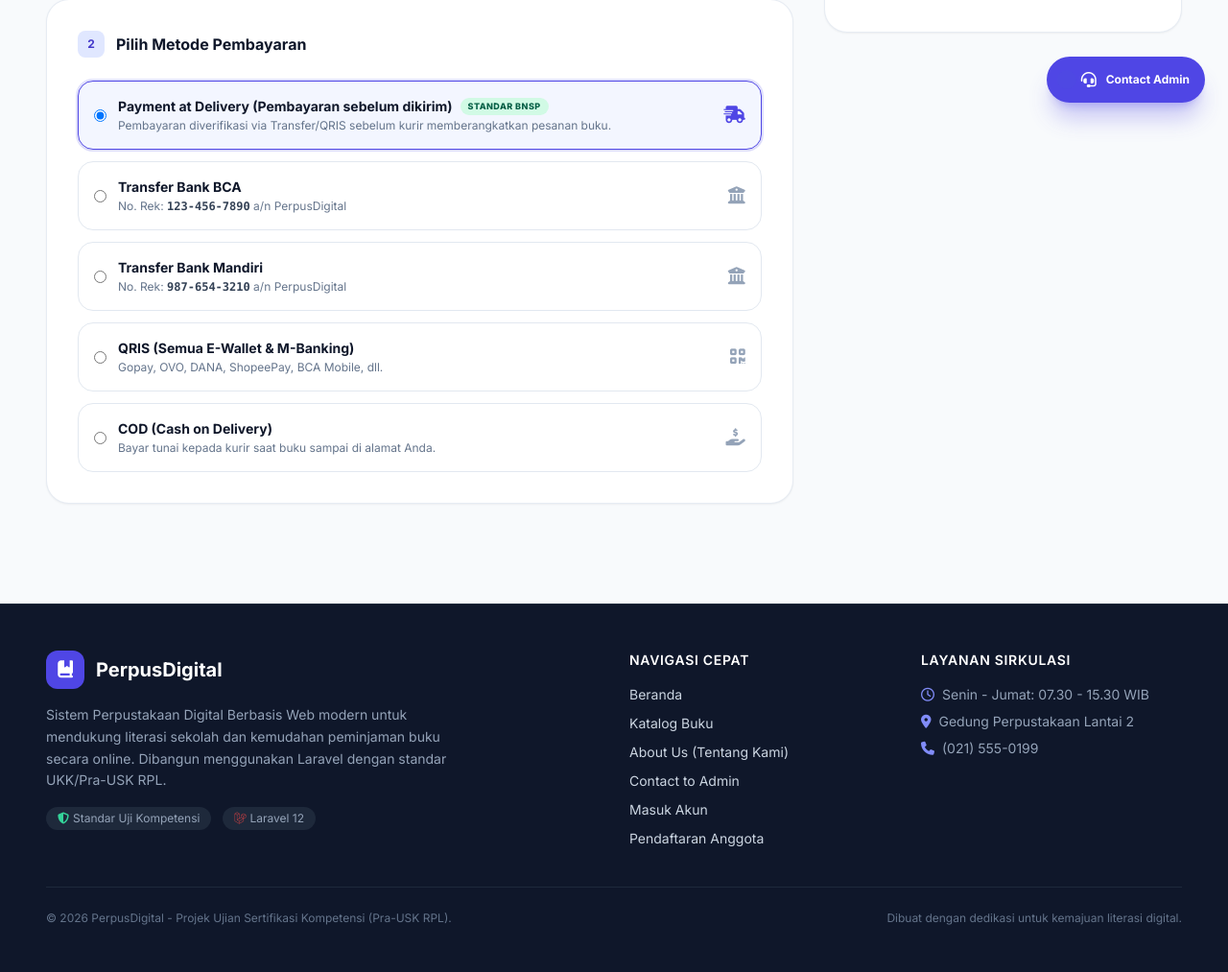
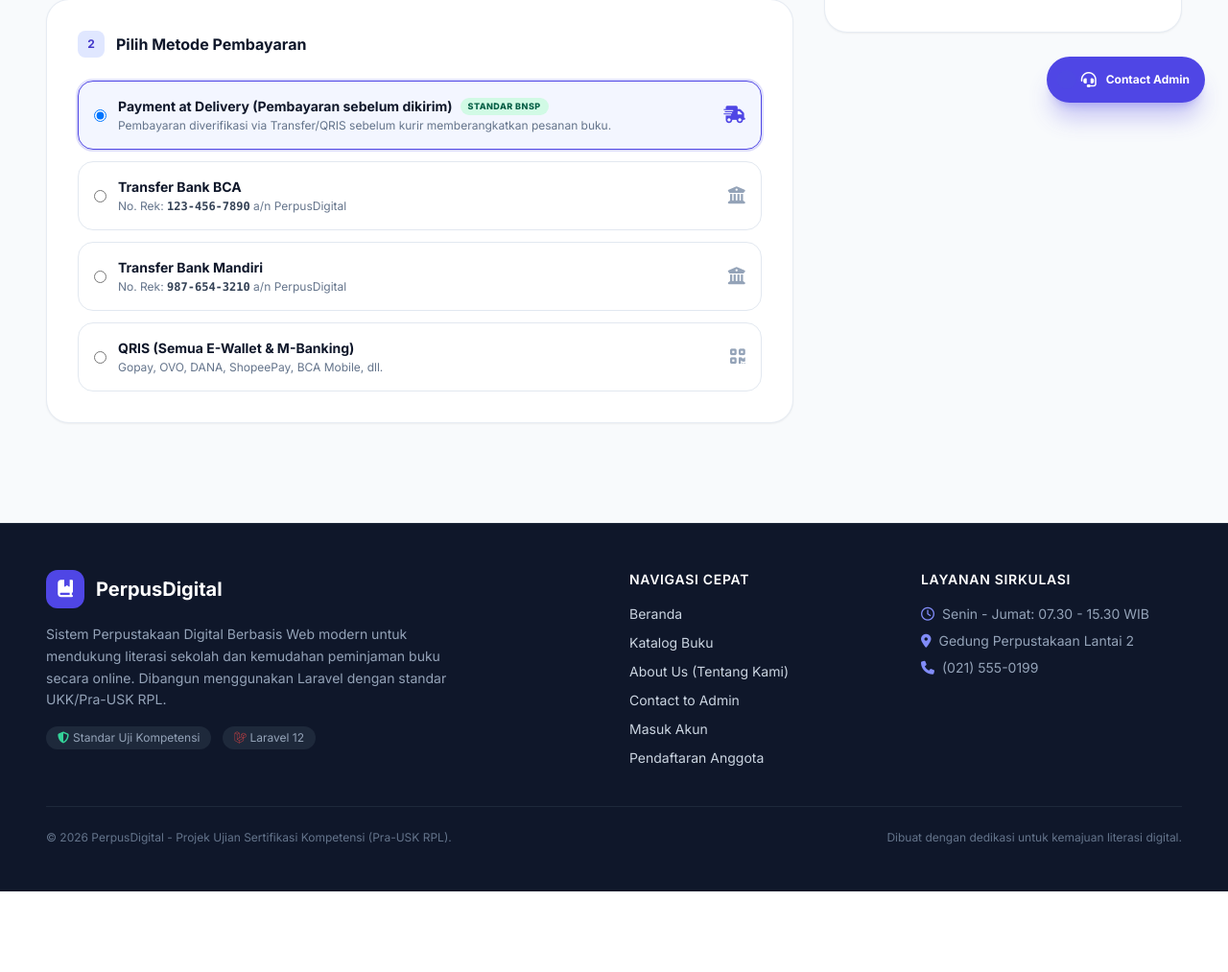
Before and after one commit to MaL1kq/Website_Laravel_Fase-F-Lanjutan_Anjas-Ardiansah_Perpustakaan-Online, a Laravel app: template resources/views/checkout/index.blade.php in a window 1280 px wide. Shown: the part 669-1682 px from the top of the page at 96% size. After the commit the page ends 1598 px from the top, so only its background shows below. Run offline with Laravel 12, Linux system fonts and the light colour scheme; the template is opened without the code that fills it: most values are stand-ins (such as "Sample title", 1, 10 or a date in 2020); grey boxes marked "Sample" are stand-in pictures; some libraries are stand-ins or nearby versions.

Commit message:
refactor(checkout): hapus metode pembayaran COD (Cash on Delivery)

```diff
--- a/resources/views/checkout/index.blade.php
+++ b/resources/views/checkout/index.blade.php
@@ -142,18 +142,6 @@
                             </div>
                             <i class="fa-solid fa-qrcode text-slate-400 text-lg"></i>
                         </label>
-
-                        <label class="flex items-center justify-between p-4 rounded-2xl border cursor-pointer transition"
-                            :class="selectedMethod === 'COD / Bayar di Tempat' ? 'border-indigo-600 bg-indigo-50/50 shadow-sm' : 'border-slate-200 hover:border-slate-300'">
-                            <div class="flex items-center space-x-3">
-                                <input type="radio" name="metode_pembayaran" value="COD / Bayar di Tempat" x-model="selectedMethod" class="text-indigo-600 focus:ring-indigo-500">
-                                <div>
-                                    <p class="text-sm font-bold text-slate-900">COD (Cash on Delivery)</p>
-                                    <p class="text-xs text-slate-500 mt-0.5">Bayar tunai kepada kurir saat buku sampai di alamat Anda.</p>
-                                </div>
-                            </div>
-                            <i class="fa-solid fa-hand-holding-dollar text-slate-400 text-lg"></i>
-                        </label>
                     </div>
                 </div>
             </div>
--- a/resources/views/pages/about.blade.php
+++ b/resources/views/pages/about.blade.php
@@ -132,7 +132,7 @@
                 </div>
                 <h3 class="font-bold text-sm text-slate-900">Payment at Delivery</h3>
                 <p class="text-xs text-slate-500 leading-relaxed">
-                    Mendukung pembayaran sebelum pengiriman maupun bayar di tempat demi kenyamanan dan keamanan transaksi.
+                    Mendukung verifikasi pembayaran via Transfer Bank & QRIS sebelum paket buku dikirimkan ke alamat Anda.
                 </p>
             </div>
 
@@ -174,7 +174,7 @@
                     </li>
                     <li class="flex items-start space-x-2">
                         <i class="fa-solid fa-check text-emerald-600 mt-0.5"></i>
-                        <span><strong>Payment at Delivery:</strong> Isi alamat dan pilih pembayaran transfer sebelum dikirim atau COD.</span>
+                        <span><strong>Payment at Delivery:</strong> Isi alamat dan selesaikan verifikasi pembayaran via Transfer Bank atau QRIS sebelum buku dikirim.</span>
                     </li>
                     <li class="flex items-start space-x-2">
                         <i class="fa-solid fa-check text-emerald-600 mt-0.5"></i>
```
Also changed, not shown: htmlversion/checkout.html (+17 -4 lines).
